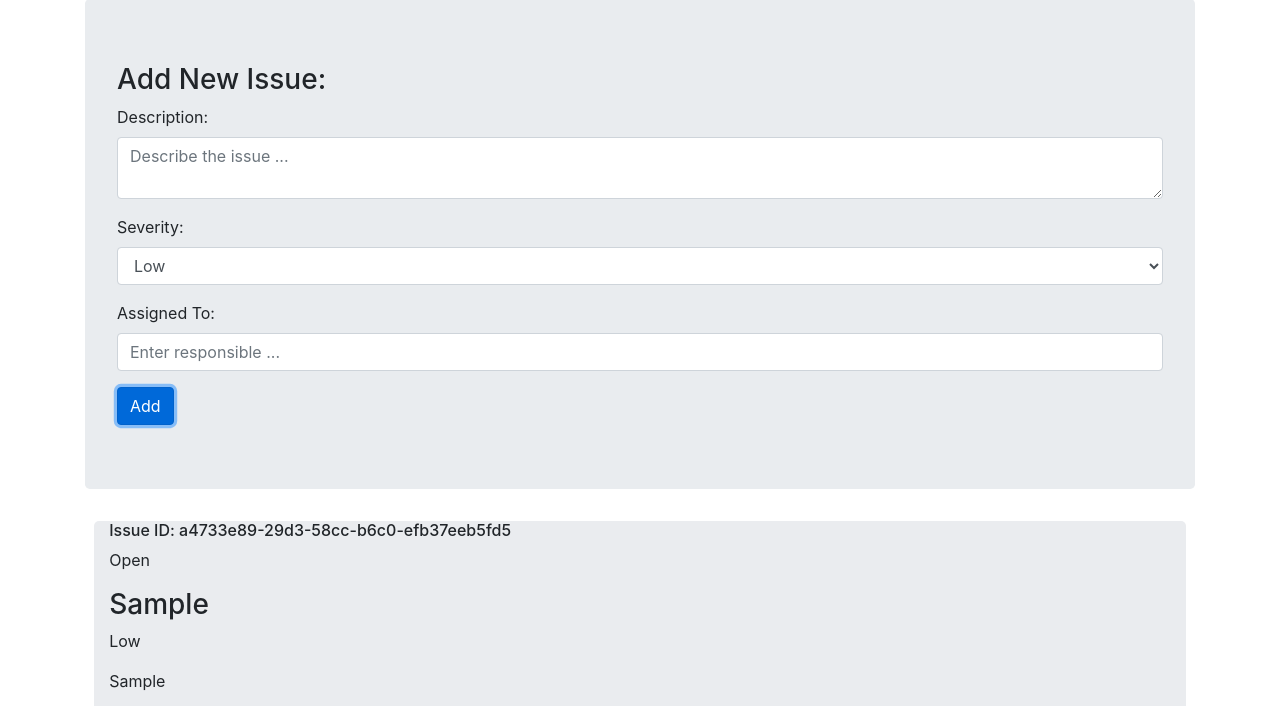
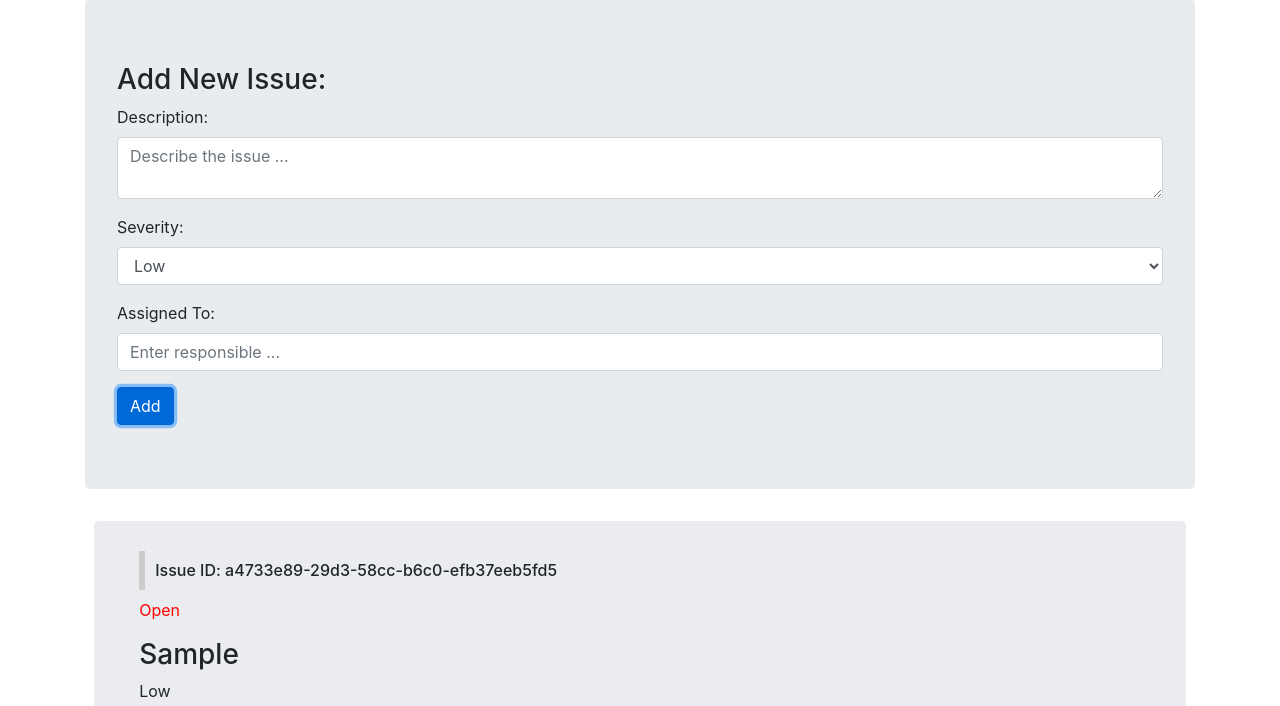
Before and after one commit to andybyers21/JavaScript-CRUD, a plain HTML site: page index.html in a window 1280 px wide. Both pictures are taken after typing "Sample", "Sample" into the empty fields and a click on the button "Add". Shown: the part 81-787 px from the top of the page. Drawn offline with nearby package versions, Linux system fonts and the light colour scheme.

Commit message:
added some styling for readibility

```diff
--- a/index.html
+++ b/index.html
@@ -7,6 +7,8 @@
       name="viewport"
       content="width=device-width, initial-scale=1, shrink-to-fit=no"
     />
+
+    <link rel="stylesheet" href="style.css">
 
     <!-- Bootstrap CSS -->
     <link
@@ -60,7 +62,7 @@
     </div>
 
       <div class="row mt-3">
-        <div class="col-lg-10 offset-1" style="background-color: #EAECEF; border-radius: 5px;">
+        <div class="col-lg-10 offset-1 issuesList">
           <div id="issuesList"></div>
         </div>
       </div>
--- /dev/null
+++ b/style.css
@@ -0,0 +1,18 @@
+h6 {
+    padding: 10px;
+    border-left: 6px solid #ccc!important;
+}
+
+.issuesList {
+    background-color: #EAECEF;
+    border-radius: 5px;
+}
+
+.well {
+  padding: 30px;
+  border-bottom: 3px solid #ccc;
+}
+
+.label-info {
+    color: red;
+}
```
